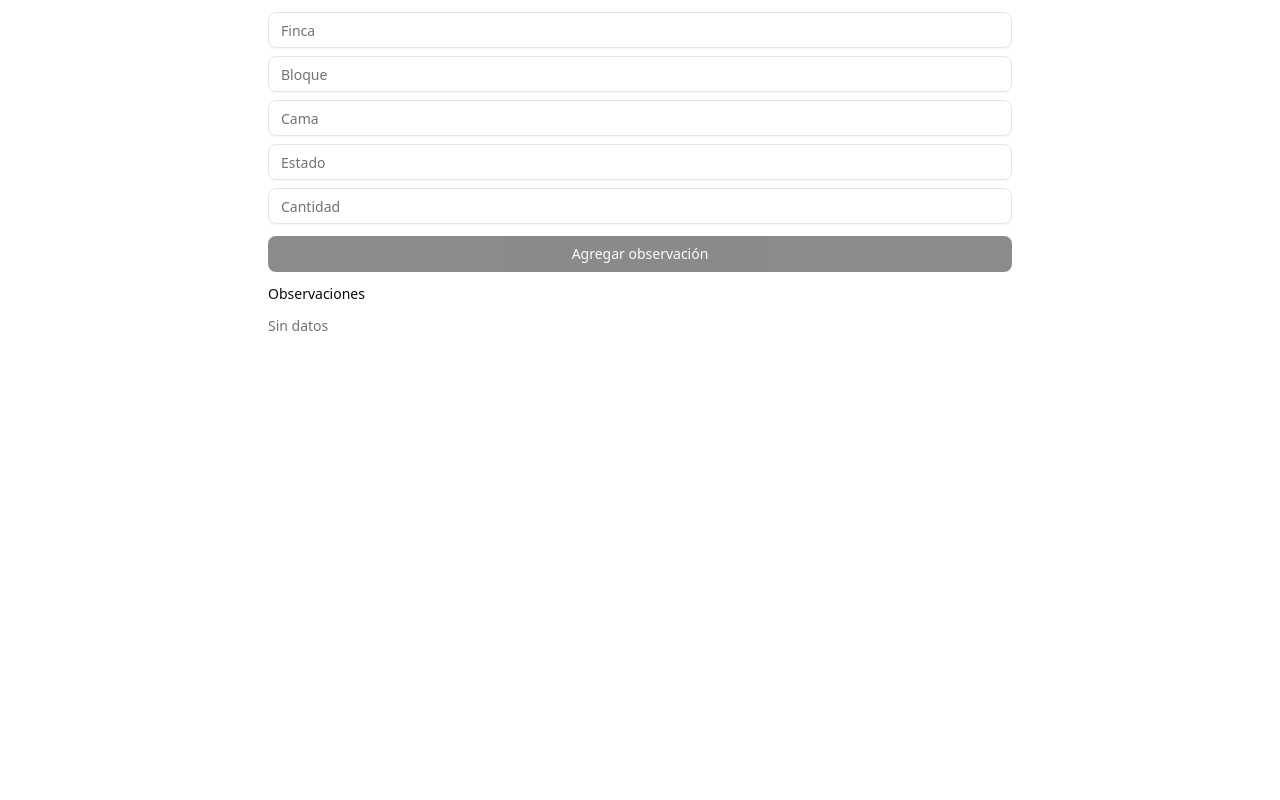
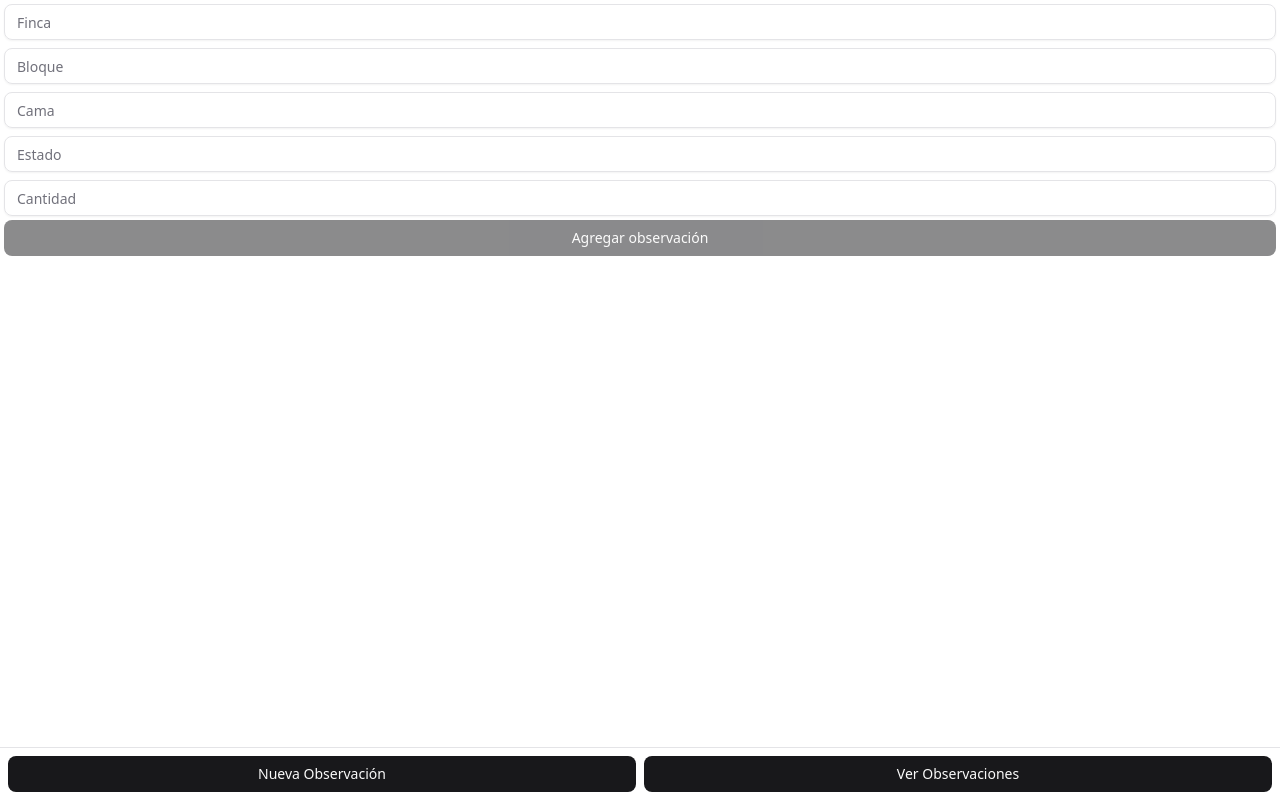
Before and after one commit to LucasFoulkes/cananvalle-voice-input, a React (Vite) app: page / in a window 1280 px wide. Built offline with nearby package versions, Linux system fonts and the light colour scheme.

Commit message:
initial commit

```diff
--- a/src/routes/__root.tsx
+++ b/src/routes/__root.tsx
@@ -1,5 +1,7 @@
 import * as React from 'react'
 import { Outlet, createRootRoute } from '@tanstack/react-router'
+import { Button } from '@/components/ui/button'
+import { Link } from "@tanstack/react-router";
 
 export const Route = createRootRoute({
   component: RootComponent,
@@ -8,7 +10,19 @@ export const Route = createRootRoute({
 function RootComponent() {
   return (
     <React.Fragment>
-      <Outlet />
+      <div className='h-screen w-screen grid grid-rows-[1fr_auto]'>
+        <main className='min-h-0 overflow-y-auto'>
+          <Outlet />
+        </main>
+        <nav className='flex w-full gap-2 p-2 border-t'>
+          <Link to="/" className="flex-1">
+            <Button className='w-full'>Nueva Observación</Button>
+          </Link>
+          <Link to="/observaciones" className="flex-1">
+            <Button className='w-full'>Ver Observaciones</Button>
+          </Link>
+        </nav>
+      </div>
     </React.Fragment>
   )
 }
--- a/src/routes/index.tsx
+++ b/src/routes/index.tsx
@@ -2,7 +2,6 @@ import { createFileRoute } from '@tanstack/react-router'
 import { useState } from 'react'
 import { Input } from "@/components/ui/input"
 import { Button } from '@/components/ui/button'
-import { DynamicTable } from "@/components/dynamic-table"
 import type { Form, Observation } from "@/types"
 
 export const Route = createFileRoute('/')({
@@ -22,7 +21,7 @@ function RouteComponent() {
     ] as const
 
     return (
-        <div className='flex flex-col gap-3 p-3 max-w-3xl mx-auto'>
+        <div className='flex flex-col w-full gap-1 p-1'>
             <div className='flex flex-col gap-2'>
                 {fields.map((f) => (
                     <Input
@@ -56,13 +55,11 @@ function RouteComponent() {
 
                     // Keep location; clear only observation inputs
                     setForm((prev) => ({ ...prev, estado: '', cantidad: '' }))
+                    localStorage.setItem("observaciones", JSON.stringify(observaciones));
                 }}
             >
                 Agregar observación
             </Button>
-
-            <div className='text-sm font-medium'>Observaciones</div>
-            <DynamicTable data={observaciones} />
         </div>
     )
 }
--- a/src/routes/observaciones.tsx
+++ b/src/routes/observaciones.tsx
@@ -1,9 +1,14 @@
 import { createFileRoute } from '@tanstack/react-router'
+import { DynamicTable } from "@/components/dynamic-table"
 
 export const Route = createFileRoute('/observaciones')({
   component: RouteComponent,
 })
 
 function RouteComponent() {
-  return <div>Hello "/observaciones"!</div>
+  const observaciones = JSON.parse(localStorage.getItem("observaciones") || "[]");
+
+  return (
+    <DynamicTable data={observaciones} />
+  )
 }
```
